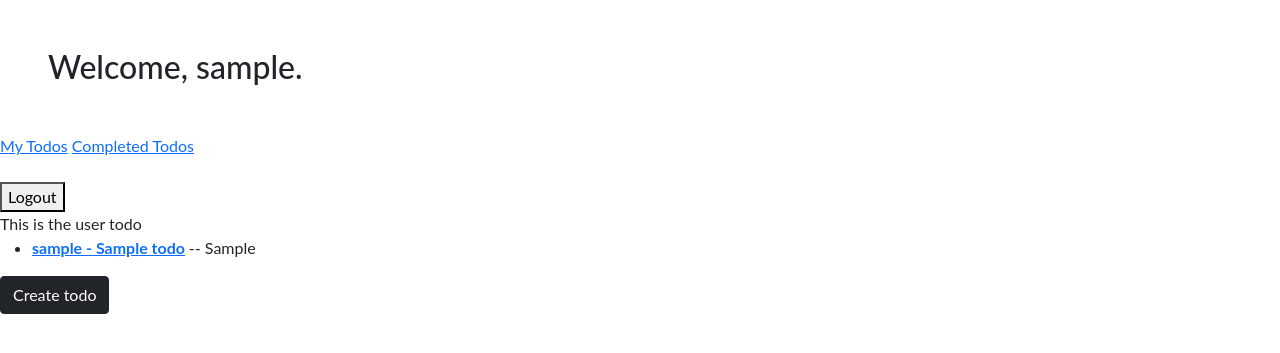
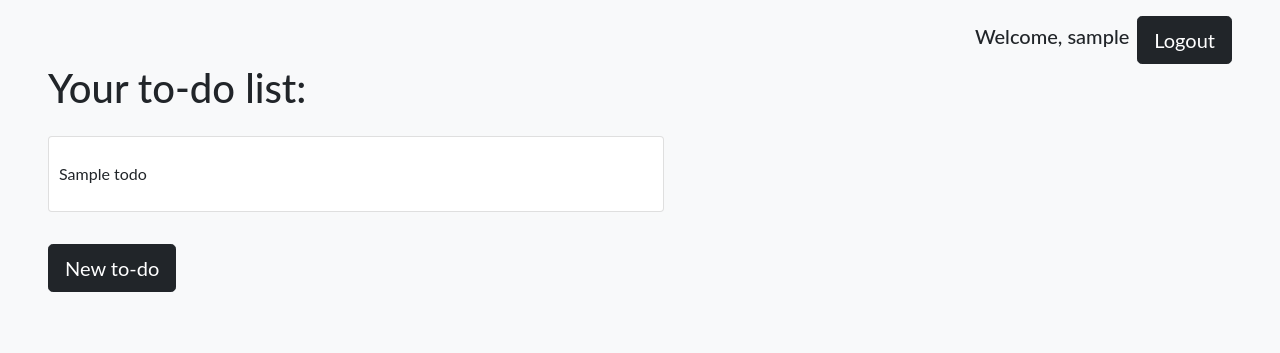
Before and after one commit to MarcusAldrey/Todo-APP, a Django app: page /completed/ in a window 1280 px wide. Shown: the top 353 px of the page. Run offline with Django 3.2, Linux system fonts and the light colour scheme; a user stored in the database is signed in; tables that the repository leaves empty hold one stand-in row (values such as "Sample post").

Commit message:
finalizado tela de visualizar todo

```diff
--- a/todo/models.py
+++ b/todo/models.py
@@ -1,17 +1,18 @@
+from django.contrib.auth.models import User
 from django.db import models
-from django.contrib.auth.models import User
 from django.db.models.deletion import CASCADE
+
 
 # Create your models here.
 class Todo(models.Model):
-  title = models.CharField(max_length=100)
-  memo = models.TextField(blank=True)
-  creation_date = models.DateTimeField(auto_now_add=True)
-  conclusion_date = models.DateTimeField(null=True,blank=True)
+    title = models.CharField(max_length=100)
+    memo = models.TextField(blank=True)
+    creation_date = models.DateTimeField(auto_now_add=True)
+    conclusion_date = models.DateTimeField(null=True, blank=True)
 
-  important = models.BooleanField(default=False)
+    important = models.BooleanField(default=False)
 
-  owner = models.ForeignKey(User, on_delete=CASCADE)
+    owner = models.ForeignKey(User, on_delete=CASCADE)
 
-  def __str__(self):
-    return self.owner.username + " - " + self.title
+    def __str__(self):
+        return self.title
--- a/todo/static/todo/style.css
+++ b/todo/static/todo/style.css
@@ -1,9 +1,14 @@
 body {
   font-family: 'Lato', sans-serif;
+  background-color: #f8f9fa;
 }
 
-h1 {
+#main-title {
   font-size: 50px;
+}
+
+.list-group-item {
+  padding: 25px 10px;
 }
 
 .myform {
--- a/todo/templates/todo/base.html
+++ b/todo/templates/todo/base.html
@@ -20,14 +20,12 @@
 
   {% if user.is_authenticated %}
 
-  <h2 class="m-5">Welcome, {{ user.username }}.</h2>
-
-  <a href="{% url 'currenttodos' %}">My Todos</a>
-  <a href="{% url 'completedtodos' %}">Completed Todos</a>
-
-  <form action="{% url 'logoutuser' %}" method="POST"> <br />
+  <form action="{% url 'logoutuser' %}" method="POST" class="me-5 mt-3 d-flex flex-row-reverse"> <br />
     {% csrf_token %}
-    <button type="submit">Logout</button>
+    <button class="btn btn-lg btn-dark ms-2" type="submit">Logout</button>
+    <div class="mt-2">
+      <h5>Welcome, {{user}}</h5>
+    </div>
   </form>
 
   {% endif %}
--- a/todo/templates/todo/currenttodos.html
+++ b/todo/templates/todo/currenttodos.html
@@ -1,20 +1,31 @@
 {% extends 'todo/base.html' %}
 
 {% block content %}
-This is the user todo
 
+<div class="ms-5">
 
-<ul>
-  {% for todo in todos %}
+  <h1>Your to-do list: </h1>
 
-  {% if todo.important%} <b> {% endif %} <li> <a href="{% url 'viewtodo' todo.id %}">{{todo}}</a> {% if todo.important%}
-  </b> {% endif %}
-  {% if todo.memo %} -- {{todo.memo}} {% endif %} </li>
+  <div class="list-group col-xl-6 col-md-12 w-50 mt-4">
 
-  {% endfor %}
-</ul>
+    {% for todo in todos %}
 
-<button href="{% url 'createtodo' %}" class="btn btn-dark">Create todo</button>
+    <a href="{% url 'viewtodo' todo.id %}" class="list-group-item list-group-item-action" aria-current="true">
+      {{todo}}
+    </a>
 
+    {% empty %}
+
+    <h5>Nice! You are done for today.</h5>
+
+    {% endfor %}
+
+  </div>
+
+  <br>
+  <a name="btn-create" id="btn-create" class="btn btn-lg btn-dark mt-2" href="{% url 'createtodo' %}" role="button">New
+    to-do</a>
+
+</div>
 
 {% endblock %}
--- a/todo/templates/todo/home.html
+++ b/todo/templates/todo/home.html
@@ -7,14 +7,15 @@
   <div class="col-xl-6">
     <div class="sidenav">
       <div class="login-main-text">
-        <h1>Simple To-do</h1>
+        <h1 id="main-title">Simple To-do</h1>
         <br>
         <h3>Organize your tasks. Get things done.</h3>
         <div class="mt-5">
           <a name="btn-login" id="btn-login" class="btn btn-lg btn-secondary me-2" href="{% url 'loginuser' %}"
             role="button">Login</a>
           or
-          <button href="{% url 'signupuser' %}" class="btn btn-lg btn-dark ms-2">Signup</button>
+          <a name="btn-register" id="btn-register" class="btn btn-lg btn-dark ms-2" href="{% url 'signupuser' %}"
+            role="button">Signup</a>
         </div>
       </div>
     </div>
--- a/todo/templates/todo/login.html
+++ b/todo/templates/todo/login.html
@@ -2,7 +2,7 @@
 
 {% block content %}
 
-<div class="col-md-6 col-sm-12 m-5">
+<div class="col-xl-4 col-md-6 col-sm-12 m-5">
   <div class="login-form">
     <form method="POST">
       {% csrf_token %}
--- a/todo/views.py
+++ b/todo/views.py
@@ -51,7 +51,6 @@ def loginuser(request):
             username=request.POST.get("username"),
             password=request.POST.get("password"),
         )
-        print(request.POST.get("username"))
         if user is None:
             context = {
                 "form": AuthenticationForm(),
@@ -79,10 +78,7 @@ def currenttodos(request):
 def viewtodo(request, todo_pk):
     todo_item = get_object_or_404(Todo, id=todo_pk, owner=request.user)
     if request.method == "GET":
-        form = TodoForm(instance=todo_item)
-        return render(
-            request, "todo/viewtodo.html", {"todo_item": todo_item, "form": form}
-        )
+        return render(request, "todo/viewtodo.html", {"todo_item": todo_item})
     elif request.method == "POST":
         try:
             form = TodoForm(request.POST, instance=todo_item)
```
Also changed, not shown: todo/templates/todo/createtodo.html (+27 -7 lines), todo/templates/todo/viewtodo.html (+28 -2 lines).
